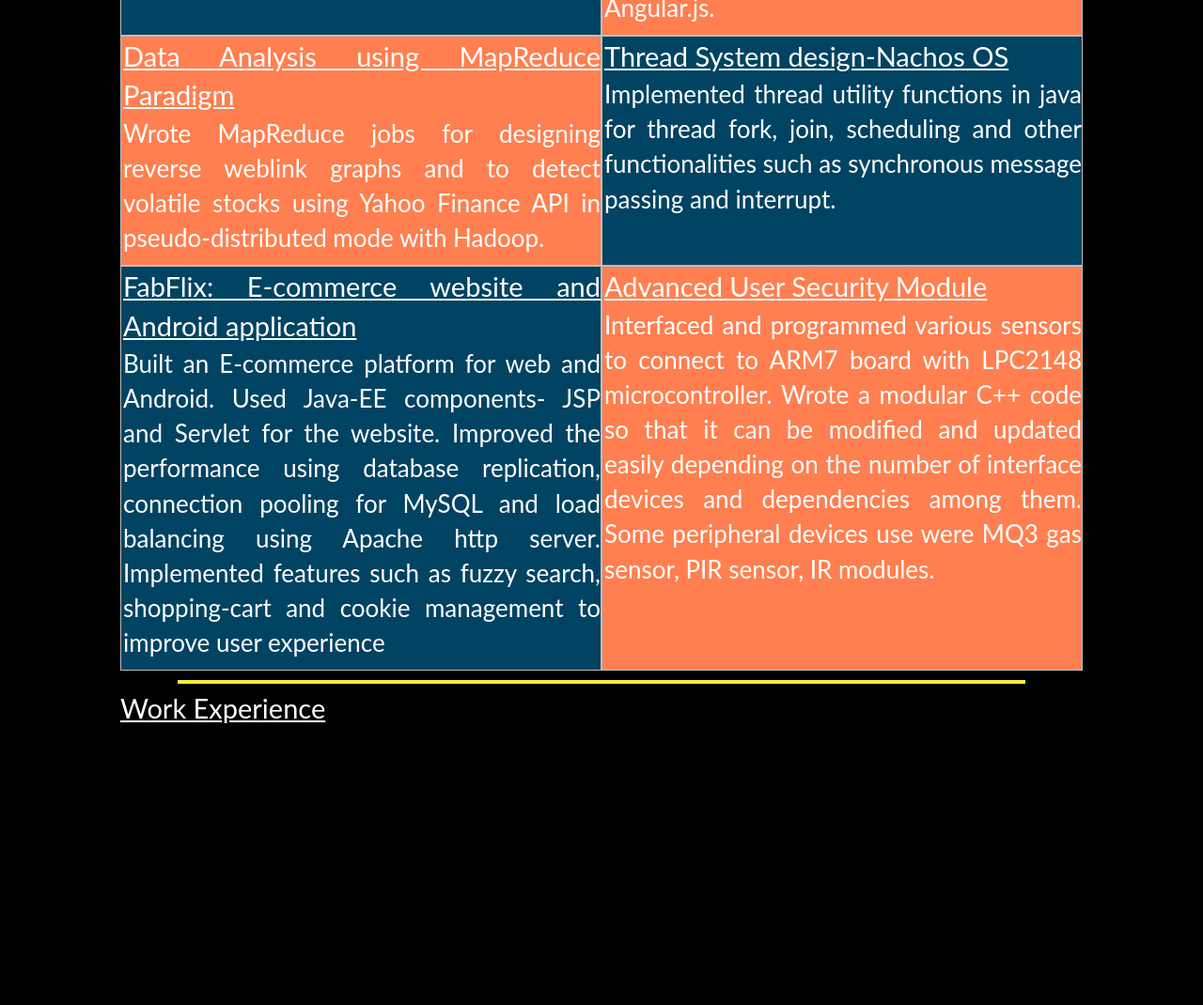
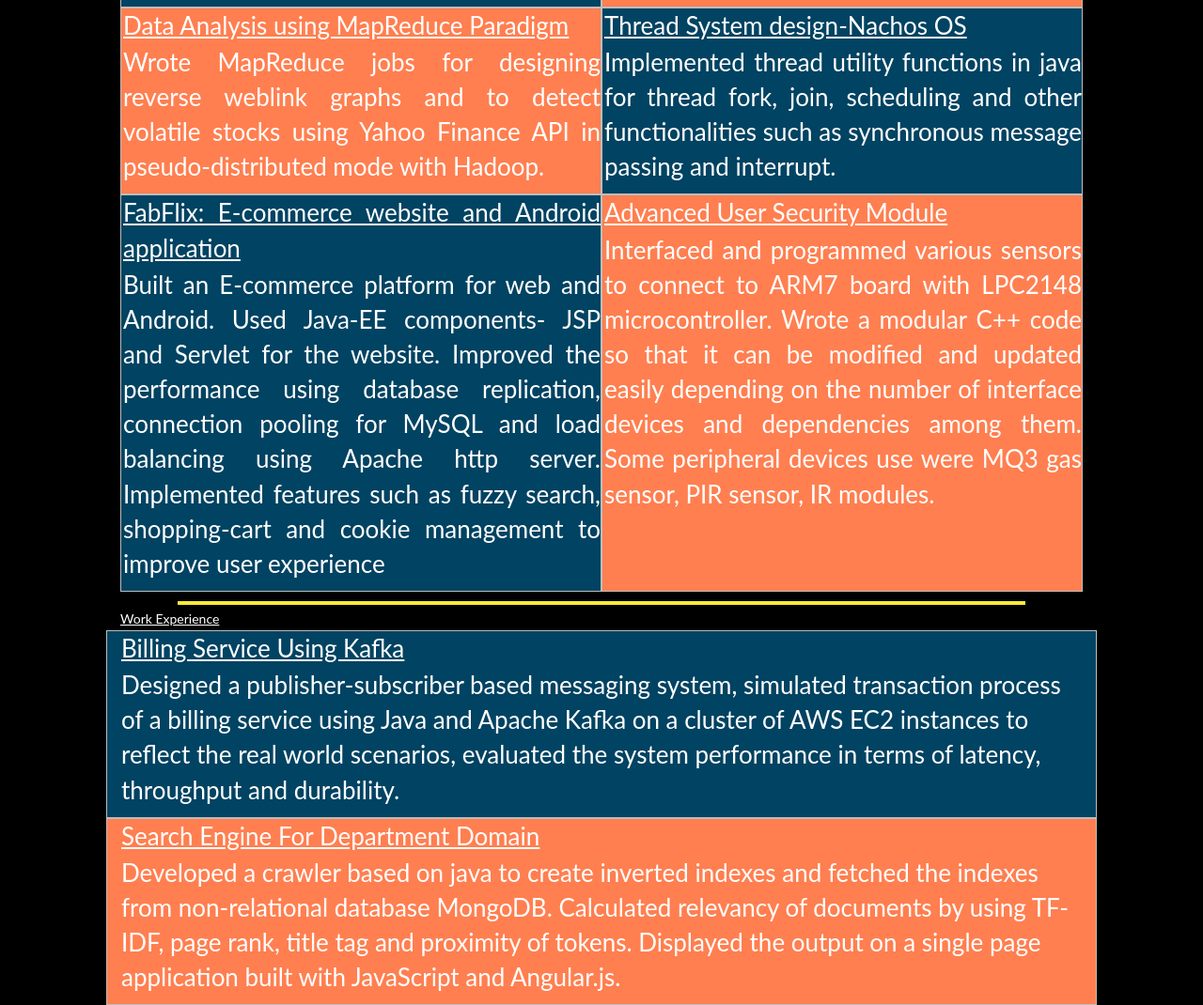
Before and after one commit to sj2753/sj2753.github.io, a plain HTML site: page index.html in a window 1280 px wide. Shown: the part 1722-2792 px from the top of the page at 94% size. Before the commit the page ends 2499 px from the top, so only its background shows below. Drawn offline with nearby package versions, Linux system fonts and the light colour scheme.

Commit message:
Added work ex

```diff
--- a/index.html
+++ b/index.html
@@ -82,14 +82,14 @@
 
 
 <div class = "intro">
-  <p style="font-size: 29px; margin-bottom: 2px; color: #fff; text-decoration-line: underline;">About Me</p>
+  <p style=" margin-bottom: 2px; color: #fff; text-decoration-line: underline;">About Me</p>
   <p style="color: #fff;"> Welcome, to my home on the internet. I am a graduate student pursuing MS in Computer Engieerning at University of California, Irvine. I am currently looking for full-time opportunities starting January-2018 in field of Software Development. Fields of my interest are, Cloud computing, Web Develpment, Big Data Analytics and Platform Engineering. Previously, I have worked with reputed companies such as Yahoo, Inc.</p>
 
 </div>
   <div class ="sepeartor"> </div>
 
 
-<p style="font-size: 29px; margin-bottom: 2px; text-decoration-line: underline;">Projects</p>
+<p style=" margin-bottom: 2px; text-decoration-line: underline;">Projects</p>
 
 
 <div class = "projects" style="height: 30%; width: 100%;">
@@ -98,35 +98,35 @@
 
     <div class="col-sm-6 col-xs-12" style="border: solid 1px #BDBDBD;height: 100%; background-color: rgba(3,169,244, 0.4);">
 
-       <p style="font-size: 29px; margin-bottom: 2px; text-decoration-line: underline;">Billing Service Using Kafka</p>
-       <p style="color: #FFF; font-size: 26px;">Designed a publisher-subscriber based messaging system, simulated transaction process of a billing service using Java and Apache Kafka on a cluster of AWS EC2 instances to reflect the real world scenarios, evaluated the system performance in terms of latency, throughput and durability.</p>
+       <p style=" margin-bottom: 2px; text-decoration-line: underline;">Billing Service Using Kafka</p>
+       <p style="color: #FFF; ">Designed a publisher-subscriber based messaging system, simulated transaction process of a billing service using Java and Apache Kafka on a cluster of AWS EC2 instances to reflect the real world scenarios, evaluated the system performance in terms of latency, throughput and durability.</p>
     </div>
     <div class="col-sm-6 col-xs-12" style="border: solid 1px #BDBDBD; background-color: #FF7F50;  ">
-       <p style="font-size: 29px; margin-bottom: 2px; text-decoration-line: underline;">Search Engine For Department Domain</p>
-       <p style="color: #FFF; font-size: 26px;"">Developed a crawler based on java to create inverted indexes and fetched the indexes from non-relational database MongoDB. Calculated relevancy of documents by using TF-IDF, page rank, title tag and proximity of tokens. Displayed the output on a single page application built with JavaScript and Angular.js.</p>
+       <p style=" margin-bottom: 2px; text-decoration-line: underline;">Search Engine For Department Domain</p>
+       <p style="color: #FFF; "">Developed a crawler based on java to create inverted indexes and fetched the indexes from non-relational database MongoDB. Calculated relevancy of documents by using TF-IDF, page rank, title tag and proximity of tokens. Displayed the output on a single page application built with JavaScript and Angular.js.</p>
     </div>
     </div>
 
     <div class="row no-pad" style="height: 33.33%; width: 100%;">
     <div class="col-sm-6 col-xs-12" style="border: solid 1px #BDBDBD; background-color: #FF7F50">
-       <p style="font-size: 29px; margin-bottom: 2px; text-decoration-line: underline;">Data Analysis using MapReduce Paradigm</p>
-       <p style="color: #FFF; font-size: 26px;">Wrote MapReduce jobs for designing reverse weblink graphs and to detect volatile stocks using Yahoo Finance API in pseudo-distributed mode with Hadoop.</p>
+       <p style=" margin-bottom: 2px; text-decoration-line: underline;">Data Analysis using MapReduce Paradigm</p>
+       <p style="color: #FFF; ">Wrote MapReduce jobs for designing reverse weblink graphs and to detect volatile stocks using Yahoo Finance API in pseudo-distributed mode with Hadoop.</p>
     </div>
     <div class="col-sm-6 col-xs-12" style="border: solid 1px #BDBDBD; background-color: rgba(3,169,244, 0.4); /*#FFC107*/">
-       <p style="font-size: 29px; margin-bottom: 2px; text-decoration-line: underline;">Thread System design-Nachos OS</p>
-       <p style="color: #FFF;font-size: 26px;">Implemented thread utility functions in java for thread fork, join, scheduling and other functionalities such as synchronous message passing and interrupt.</p>
+       <p style=" margin-bottom: 2px; text-decoration-line: underline;">Thread System design-Nachos OS</p>
+       <p style="color: #FFF;">Implemented thread utility functions in java for thread fork, join, scheduling and other functionalities such as synchronous message passing and interrupt.</p>
     </div>
     </div>
 
 
      <div class="row no-pad" style="height: 33.33%; width: 100%;">
       <div class="col-sm-6 col-xs-12" style="border: solid 1px #BDBDBD; background-color: rgba(3,169,244, 0.4);  /*#FFC107*/ /*#FF7F50*/">
-       <p style="font-size: 29px; margin-bottom: 2px; text-decoration-line: underline;">FabFlix: E-commerce website and Android application</p>
-       <p style="color: #FFF;font-size: 26px;">Built an E-commerce platform for web and Android. Used Java-EE components- JSP and Servlet for the website. Improved the performance using database replication, connection pooling for MySQL and load balancing using Apache http server. Implemented features such as fuzzy search, shopping-cart and cookie management to improve user experience</p>
+       <p style=" margin-bottom: 2px; text-decoration-line: underline;">FabFlix: E-commerce website and Android application</p>
+       <p style="color: #FFF;">Built an E-commerce platform for web and Android. Used Java-EE components- JSP and Servlet for the website. Improved the performance using database replication, connection pooling for MySQL and load balancing using Apache http server. Implemented features such as fuzzy search, shopping-cart and cookie management to improve user experience</p>
     </div>
     <div class="col-sm-6 col-xs-12" style="border: solid 1px #BDBDBD ; background-color: #FF7F50 ">
-       <p style="font-size: 29px; margin-bottom: 2px; text-decoration-line: underline;">Advanced User Security Module</p>
-       <p style="color: #FFF; font-size: 26px;">Interfaced and programmed various sensors to connect to ARM7 board with LPC2148 microcontroller. Wrote a modular C++ code so that it can be modified and updated easily depending on the number of interface devices and dependencies among them. Some peripheral devices use were MQ3 gas sensor, PIR sensor, IR modules.</p>
+       <p style=" margin-bottom: 2px; text-decoration-line: underline;">Advanced User Security Module</p>
+       <p style="color: #FFF; ">Interfaced and programmed various sensors to connect to ARM7 board with LPC2148 microcontroller. Wrote a modular C++ code so that it can be modified and updated easily depending on the number of interface devices and dependencies among them. Some peripheral devices use were MQ3 gas sensor, PIR sensor, IR modules.</p>
     </div>
     </div>
 
@@ -135,8 +135,20 @@
 
   <div class = "sepeartor"></div>
 
-<p style="font-size: 29px; margin-bottom: 2px; text-decoration-line: underline;">Work Experience</p>
+<p style=" margin-bottom: 2px; text-decoration-line: underline;">Work Experience</p>
 <div class="work-ex">
+<div class="row " >
+
+    <div class="col-sm-12 " style="border: solid 1px #BDBDBD;height: 100%; background-color: rgba(3,169,244, 0.4);">
+
+       <p style=" margin-bottom: 2px; text-decoration-line: underline;">Billing Service Using Kafka</p>
+       <p style="color: #FFF; ">Designed a publisher-subscriber based messaging system, simulated transaction process of a billing service using Java and Apache Kafka on a cluster of AWS EC2 instances to reflect the real world scenarios, evaluated the system performance in terms of latency, throughput and durability.</p>
+    </div>
+    <div class="col-sm-12 " style="border: solid 1px #BDBDBD; background-color: #FF7F50;  ">
+       <p style=" margin-bottom: 2px; text-decoration-line: underline;">Search Engine For Department Domain</p>
+       <p style="color: #FFF; "">Developed a crawler based on java to create inverted indexes and fetched the indexes from non-relational database MongoDB. Calculated relevancy of documents by using TF-IDF, page rank, title tag and proximity of tokens. Displayed the output on a single page application built with JavaScript and Angular.js.</p>
+    </div>
+    </div>
 
 </div>
 
--- a/style.css
+++ b/style.css
@@ -59,6 +59,9 @@ body p{
 	font-size: 26px;
 }
 @media (min-width:768px){
+ .row p{
+ 	font-size: 26px;
+ }
 .row.no-pad {
   margin-right:0;
   margin-left:0;
@@ -79,6 +82,11 @@ body p{
 }
 
 @media (max-width:768px){
+	body p{
+	color: #fff;
+	font-size: 21px;
+}
+	.row p{ font-size: 19px }
 .row.no-pad {
   margin-right:0;
   margin-left:0;
@@ -89,7 +97,7 @@ body p{
   max-width: 600px;
 }
 .row.no-pad p{
-	font-size: 14px;
+	font-size: 19px;
 }
 }
 .sepeartor{
```
